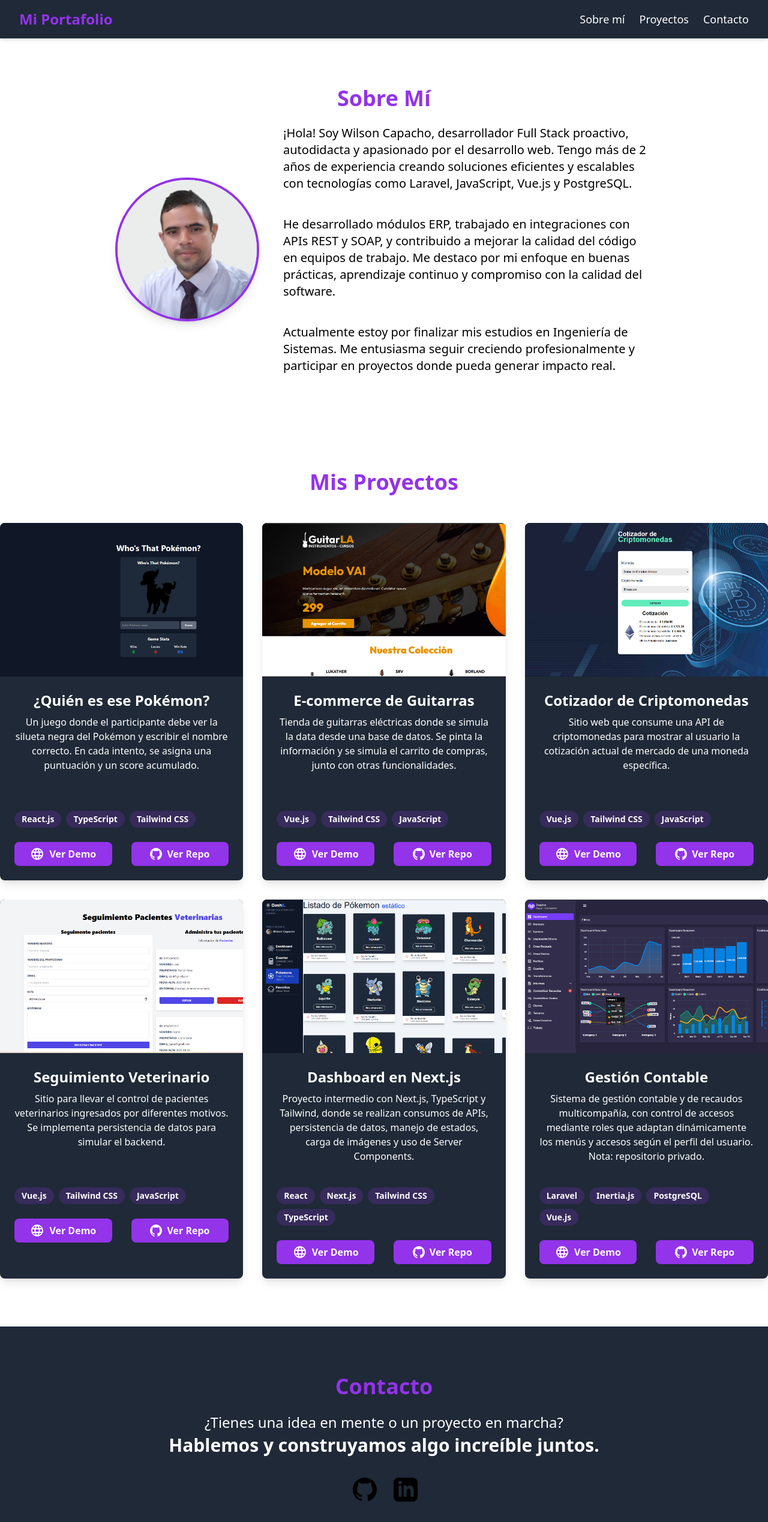
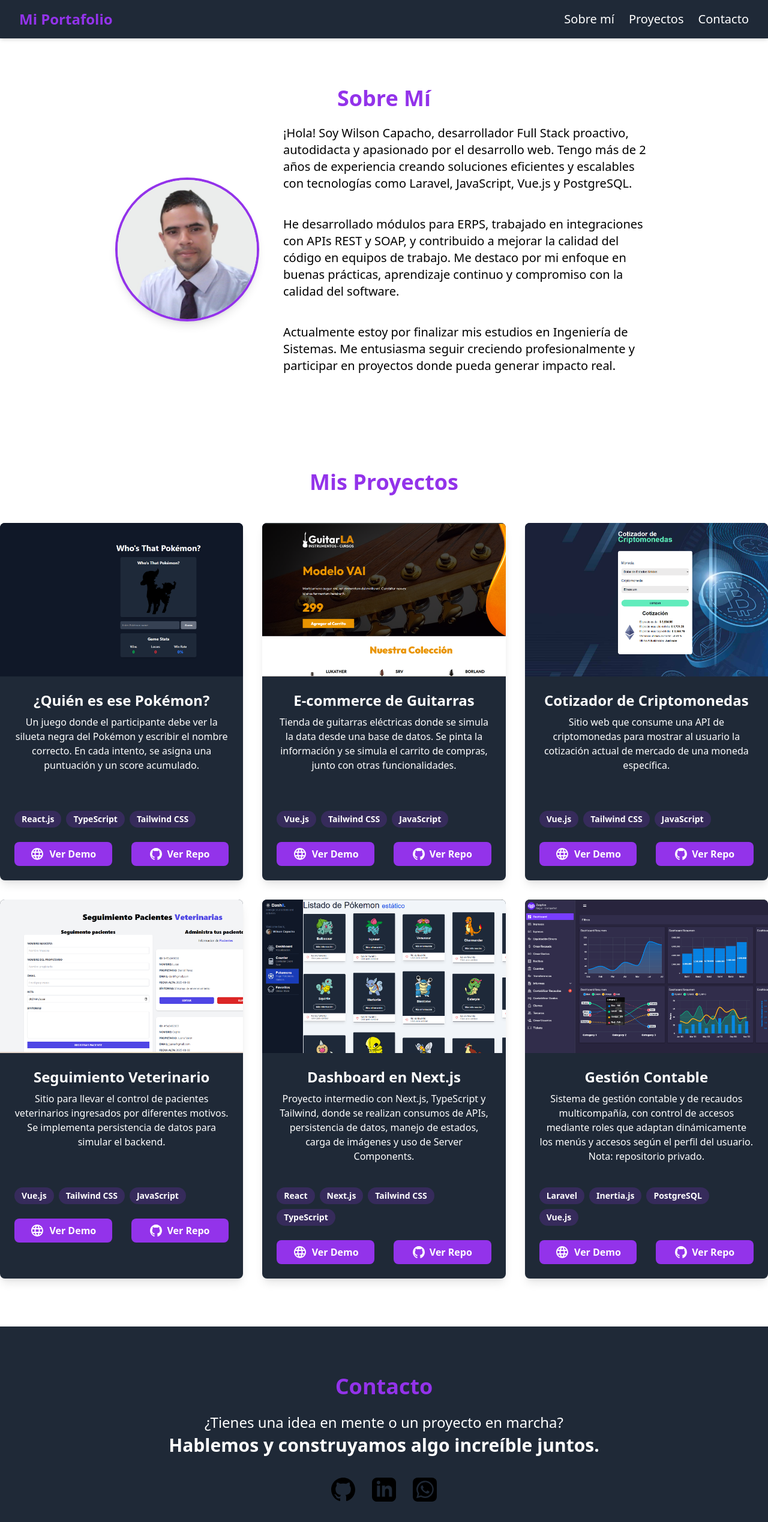
Before and after one commit to wilsoncap/wilsonporfolio, a Vue app: page / in a window 1280 px wide. Shown: the top 2538 px of the page at 60% size. Built offline with nearby package versions, Linux system fonts and the light colour scheme.

Commit message:
ajustes en about, nabvar y conctacto

```diff
--- a/src/components/About.vue
+++ b/src/components/About.vue
@@ -9,7 +9,7 @@
             ¡Hola! Soy Wilson Capacho, desarrollador Full Stack proactivo, autodidacta y apasionado por el desarrollo web. Tengo más de 2 años de experiencia creando soluciones eficientes y escalables con tecnologías como Laravel, JavaScript, Vue.js y PostgreSQL.
           </p>
           <p class="text-lg md:text-xl text-left max-w-2xl">
-            He desarrollado módulos ERP, trabajado en integraciones con APIs REST y SOAP, y contribuido a mejorar la calidad del código en equipos de trabajo. Me destaco por mi enfoque en buenas prácticas, aprendizaje continuo y compromiso con la calidad del software.
+            He desarrollado módulos para ERPS, trabajado en integraciones con APIs REST y SOAP, y contribuido a mejorar la calidad del código en equipos de trabajo. Me destaco por mi enfoque en buenas prácticas, aprendizaje continuo y compromiso con la calidad del software.
           </p>
           <p class="text-lg md:text-xl text-left max-w-2xl">
             Actualmente estoy por finalizar mis estudios en Ingeniería de Sistemas. Me entusiasma seguir creciendo profesionalmente y participar en proyectos donde pueda generar impacto real.
--- a/src/components/Contact.vue
+++ b/src/components/Contact.vue
@@ -15,6 +15,11 @@
             <path d="M19 0h-14c-2.761 0-5 2.239-5 5v14c0 2.761 2.239 5 5 5h14c2.762 0 5-2.239 5-5v-14c0-2.761-2.238-5-5-5zm-11 19h-3v-11h3v11zm-1.5-12.268c-.966 0-1.75-.79-1.75-1.764s.784-1.764 1.75-1.764 1.75.79 1.75 1.764-.783 1.764-1.75 1.764zm13.5 12.268h-3v-5.604c0-3.368-4-3.113-4 0v5.604h-3v-11h3v1.765c1.396-2.586 7-2.777 7 2.476v6.759z"/>
           </svg>
         </a>
+        <a href="https://wa.me/message/QOFOZYWCNT36N1" target="_blank" class="hover:text-primary transition-colors">
+          <svg class="w-12 h-12" fill="currentColor" viewBox="0 0 24 24" aria-hidden="true">
+            <path d="M22 6.55a13 13 0 0 0-.1-1.29a4.3 4.3 0 0 0-.37-1.08a3.7 3.7 0 0 0-.71-1a3.9 3.9 0 0 0-1-.71a4.3 4.3 0 0 0-1.08-.36A10 10 0 0 0 17.46 2H6.55a13 13 0 0 0-1.29.1a4.3 4.3 0 0 0-1.08.37a3.7 3.7 0 0 0-1 .71a3.9 3.9 0 0 0-.71 1a4.3 4.3 0 0 0-.36 1.08A10 10 0 0 0 2 6.54v10.91a13 13 0 0 0 .1 1.29a4.3 4.3 0 0 0 .37 1.08a3.7 3.7 0 0 0 .71 1a3.9 3.9 0 0 0 1 .71a4.3 4.3 0 0 0 1.08.36a10 10 0 0 0 1.28.11h10.91a13 13 0 0 0 1.29-.1a4.3 4.3 0 0 0 1.08-.37a3.7 3.7 0 0 0 1-.71a3.9 3.9 0 0 0 .71-1a4.3 4.3 0 0 0 .36-1.08a10 10 0 0 0 .11-1.28zM12.23 19a7.1 7.1 0 0 1-3.43-.9l-3.8 1l1-3.72a7.1 7.1 0 0 1-1-3.58a7.18 7.18 0 1 1 7.23 7.2m0-13.13A6 6 0 0 0 7.18 15l.14.23l-.6 2.19L9 16.8l.22.13a6 6 0 0 0 3 .83a6 6 0 0 0 6-6a6 6 0 0 0-6-6Zm3.5 8.52a1.82 1.82 0 0 1-1.21.85a2.3 2.3 0 0 1-1.12-.07a9 9 0 0 1-1-.38a8 8 0 0 1-3.06-2.7a3.5 3.5 0 0 1-.73-1.85a2 2 0 0 1 .63-1.5a.65.65 0 0 1 .48-.22H10c.11 0 .26 0 .4.31s.51 1.24.56 1.33a.34.34 0 0 1 0 .31a1.1 1.1 0 0 1-.18.3c-.09.11-.19.24-.27.32s-.18.18-.08.36a5.6 5.6 0 0 0 1 1.24a5 5 0 0 0 1.44.89c.18.09.29.08.39 0s.45-.52.57-.7s.24-.15.4-.09s1.05.49 1.23.58s.29.13.34.21a1.56 1.56 0 0 1-.07.78Z"/>
+          </svg>
+        </a>
       </div>
       <div class="flex justify-center items-center space-x-4">
         <a href="mailto:tu@email.com" class="bg-primary hover:bg-primary/80 text-white font-bold py-3 px-6 rounded-lg transition-colors duration-300">Contactar por Email</a>
--- a/src/components/Navbar.vue
+++ b/src/components/Navbar.vue
@@ -1,10 +1,10 @@
 <template>
   <nav class="flex items-center justify-between py-4 px-8 bg-card shadow-md">
-    <h1 class="text-2xl font-bold text-primary">Mi Portafolio</h1>
+    <h1 class="text-sm md:text-base lg:text-2xl font-bold text-primary">Mi Portafolio</h1>
     <div class="flex items-center text-white">
-      <a href="#about" class="ml-6 text-lg hover:text-primary transition-colors">Sobre mí</a>
-      <a href="#projects" class="ml-6 text-lg hover:text-primary transition-colors">Proyectos</a>
-      <a href="#contact" class="ml-6 text-lg hover:text-primary transition-colors">Contacto</a>
+      <a href="#about" class="ml-6 text-sm md:text-base lg:text-xl hover:text-primary transition-colors">Sobre mí</a>
+      <a href="#projects" class="ml-6 text-sm md:text-base lg:text-xl text-lg hover:text-primary transition-colors">Proyectos</a>
+      <a href="#contact" class="ml-6 text-sm md:text-base lg:text-xl text-lg hover:text-primary transition-colors">Contacto</a>
     </div>
   </nav>
 </template>
```
